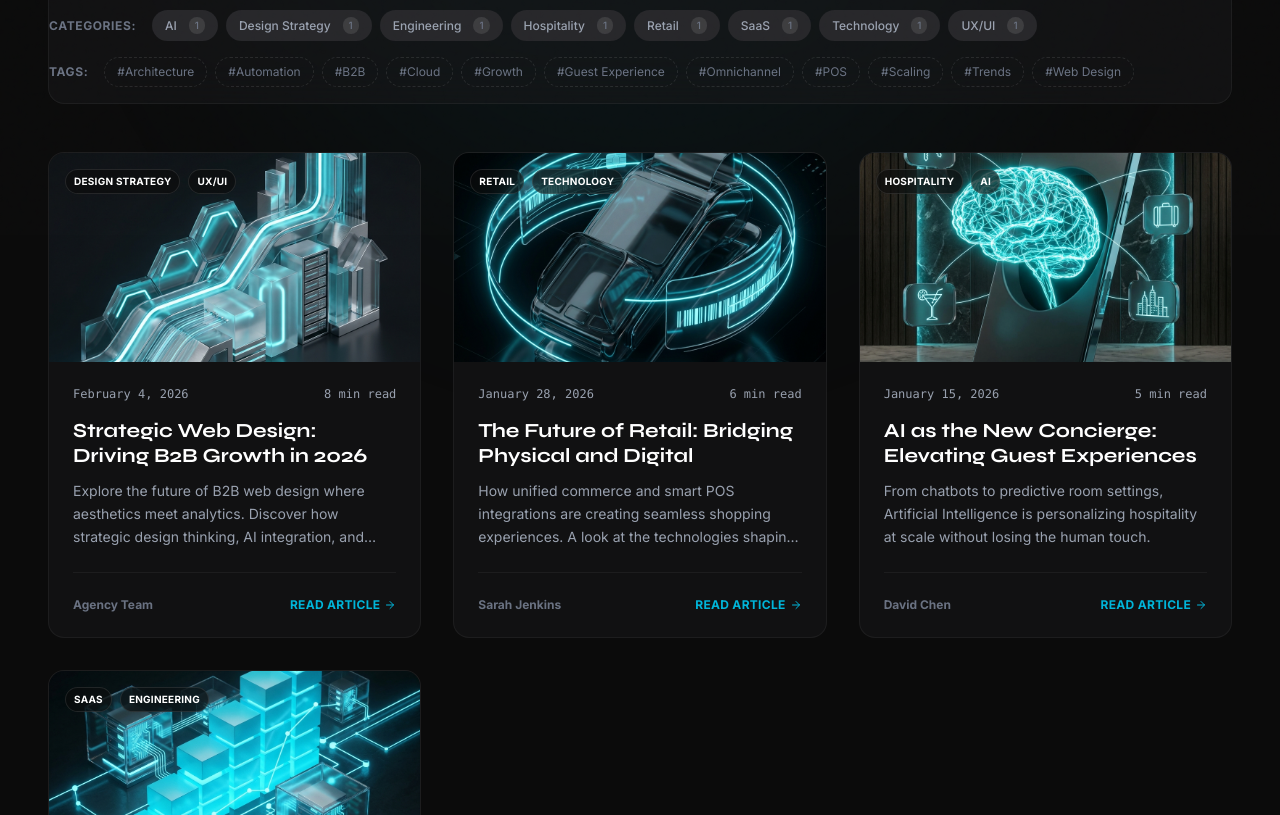
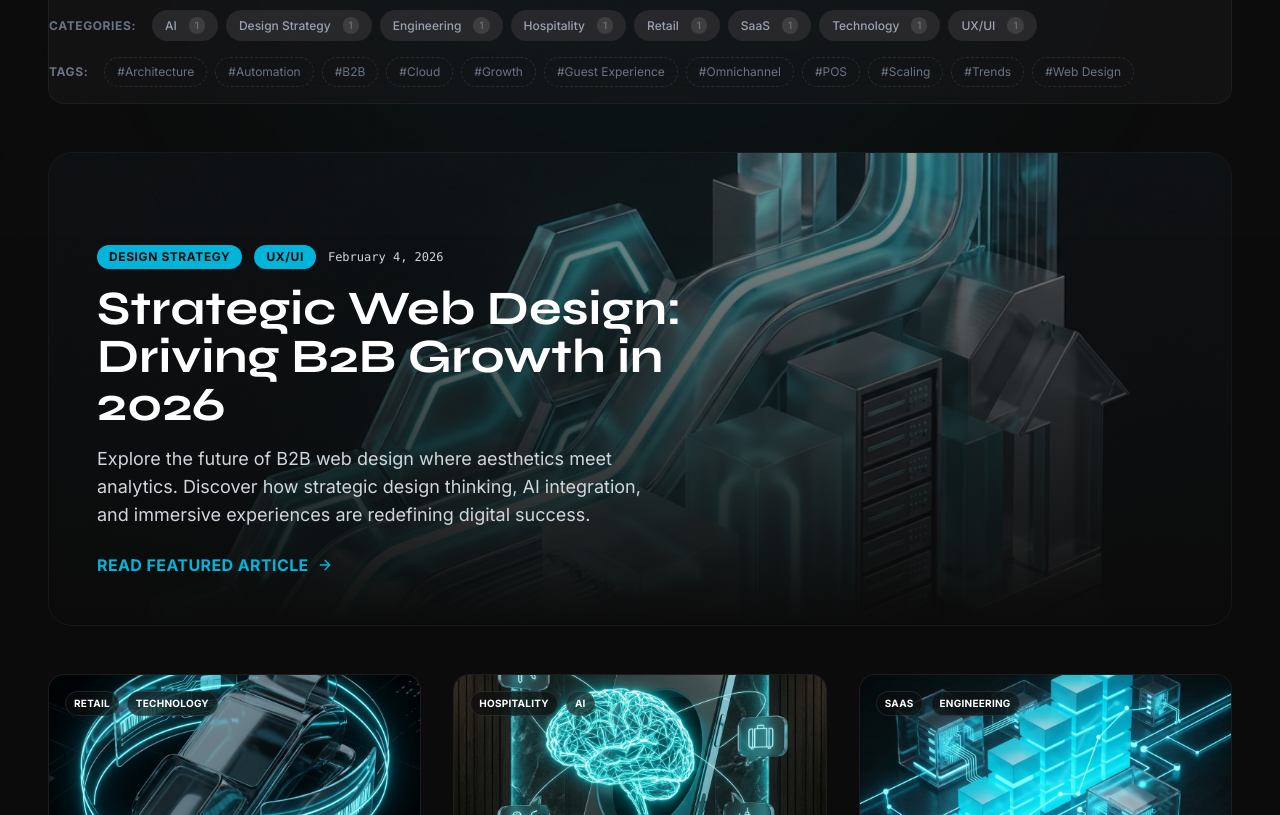
Before and after one commit to fahad-khan11/agency-website, a Next.js app: page /blog in a window 1280 px wide. Shown: the part 565-1380 px from the top of the page. Built offline with nearby package versions, Linux system fonts and the light colour scheme.

Commit message:
updated code

```diff
--- a/app/blog/page.tsx
+++ b/app/blog/page.tsx
@@ -205,8 +205,46 @@ export default function BlogPage() {
 
         {/* --- Blog Grid --- */}
         {filteredPosts.length > 0 ? (
+          <div className="space-y-12">
+            {/* Featured Post (Only show if no search/filters are active) */}
+            {!hasActiveFilters && filteredPosts.length > 0 && (
+              <div className="w-full">
+                <Link href={`/blog/${filteredPosts[0].slug}`} className="group relative block w-full aspect-[21/9] md:aspect-[2.5/1] rounded-3xl overflow-hidden border border-white/5 hover:border-[#00B5D9]/50 transition-all duration-500 hover:shadow-2xl hover:shadow-[#00B5D9]/10">
+                  <Image
+                    src={filteredPosts[0].heroImage}
+                    alt={filteredPosts[0].title}
+                    fill
+                    className="object-cover transition-transform duration-700 group-hover:scale-105 opacity-60 group-hover:opacity-80"
+                    priority
+                  />
+                  <div className="absolute inset-0 bg-gradient-to-t from-black via-black/50 to-transparent" />
+
+                  <div className="absolute bottom-0 left-0 p-8 md:p-12 w-full md:w-2/3">
+                    <div className="flex items-center gap-3 mb-4">
+                      {filteredPosts[0].categories.map(c => (
+                        <span key={c} className="px-3 py-1 bg-[#00B5D9] text-black rounded-full text-xs font-bold uppercase tracking-wider">
+                          {c}
+                        </span>
+                      ))}
+                      <span className="text-gray-300 text-xs font-mono">{filteredPosts[0].date}</span>
+                    </div>
+                    <h2 className="text-3xl md:text-5xl font-display font-bold mb-4 text-white group-hover:text-[#00B5D9] transition-colors">
+                      {filteredPosts[0].title}
+                    </h2>
+                    <p className="text-gray-300 text-lg line-clamp-2 md:line-clamp-3 mb-6 max-w-xl">
+                      {filteredPosts[0].excerpt}
+                    </p>
+                    <div className="flex items-center text-[#00B5D9] font-bold tracking-wide uppercase">
+                      Read Featured Article <ArrowRight className="w-4 h-4 ml-2 group-hover:translate-x-1 transition-transform" />
+                    </div>
+                  </div>
+                </Link>
+              </div>
+            )}
+
+            {/* Remaining Grid */}
             <div className="grid grid-cols-1 md:grid-cols-2 lg:grid-cols-3 gap-8">
-            {filteredPosts.map((post) => (
+              {(hasActiveFilters ? filteredPosts : filteredPosts.slice(1)).map((post) => (
                 <Link key={post.slug} href={`/blog/${post.slug}`} className="group block h-full">
                   <article className="blog-card h-full flex flex-col bg-zinc-900/50 border border-white/5 rounded-2xl overflow-hidden hover:border-[#00B5D9]/50 transition-all duration-500 hover:-translate-y-2 hover:shadow-2xl hover:shadow-[#00B5D9]/10">
 
@@ -253,6 +291,7 @@ export default function BlogPage() {
                 </Link>
               ))}
             </div>
+          </div>
         ) : (
           <div className="flex flex-col items-center justify-center py-20 text-center animate-header">
             <div className="w-16 h-16 bg-zinc-900 rounded-full flex items-center justify-center mb-4">
```
Lines whose indentation alone changed are shown as unchanged.
